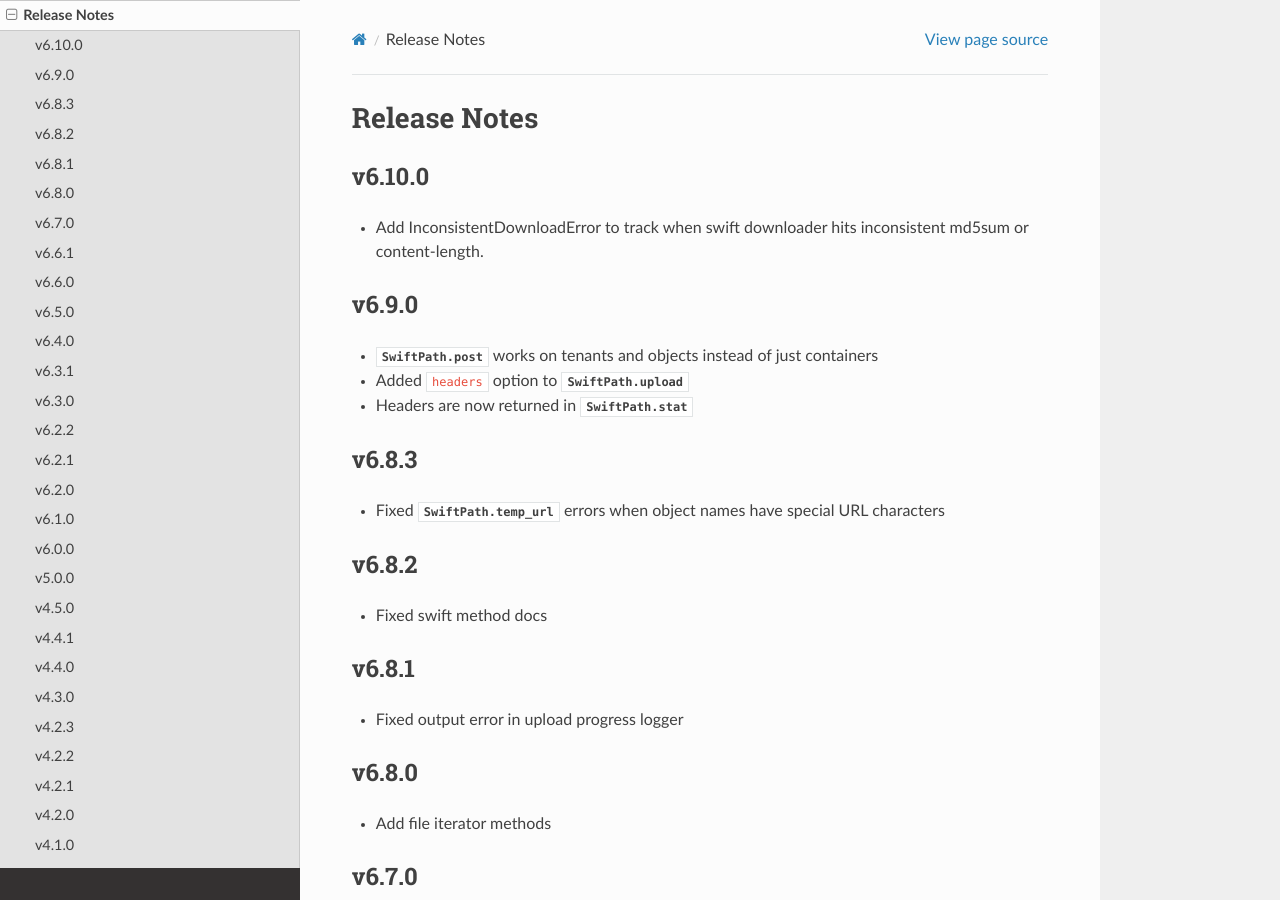
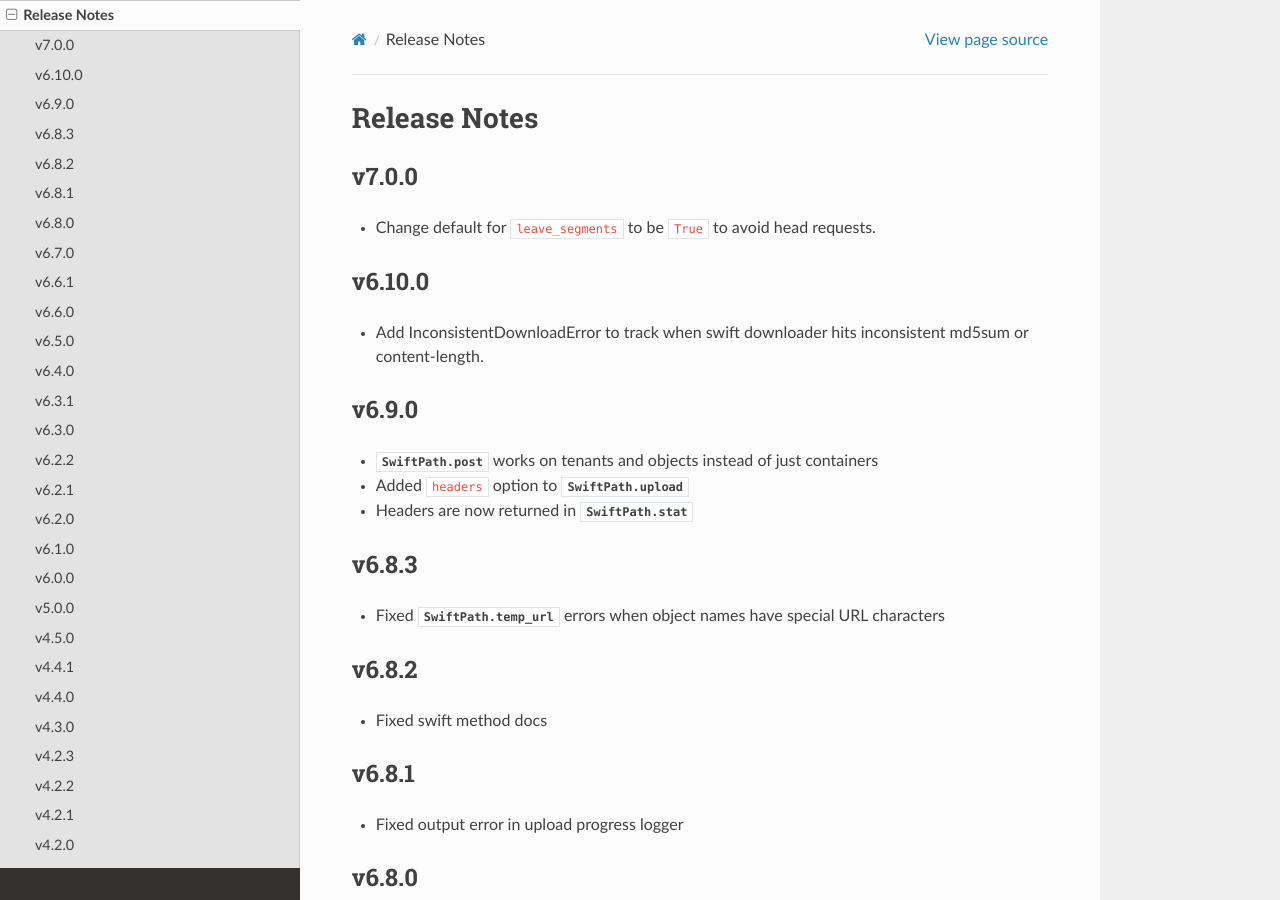
Before and after one commit to counsyl/stor, a Sphinx documentation site: the page built from docs/release_notes.rst, in a window 1280 px wide and 900 px high. Built offline with Sphinx 7.4.7 and the Read the Docs theme 2.0.0, drawn with Linux system fonts in a browser that asks for light colours; the version number could not be read and is left out.

Commit message:
Add release notes

```diff
--- a/docs/release_notes.rst
+++ b/docs/release_notes.rst
@@ -1,5 +1,10 @@
 Release Notes
 =============
+
+v7.0.0
+------
+
+* Change default for ``leave_segments`` to be ``True`` to avoid head requests.
 
 v6.10.0
 -------
```
